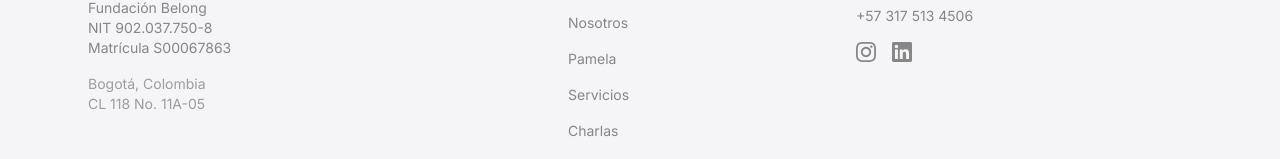
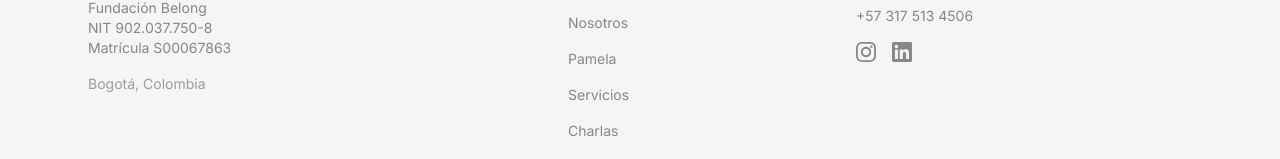
Before and after one commit to fundacionbelong-a11y/fundacionbelong, a Next.js app: page / in a window 1280 px wide. Shown: the part 5713-5872 px from the top of the page. Built offline with nearby package versions, Linux system fonts and the light colour scheme; a web font is replaced by a local one.

Commit message:
fix: remove physical address from footer and layout

```diff
--- a/src/app/components/FooterSection.tsx
+++ b/src/app/components/FooterSection.tsx
@@ -22,8 +22,7 @@
               Matrícula S00067863
             </p>
             <p className="text-white/40 text-sm">
-              Bogotá, Colombia<br/>
-              CL 118 No. 11A-05
+              Bogotá, Colombia
             </p>
           </div>
 
--- a/src/app/components/Layout.tsx
+++ b/src/app/components/Layout.tsx
@@ -98,8 +98,7 @@
                 Matrícula S00067863
               </p>
               <p className="text-charcoal/40 text-sm">
-                Bogotá, Colombia<br/>
-                CL 118 No. 11A-05
+                Bogotá, Colombia
               </p>
             </div>
 
```
